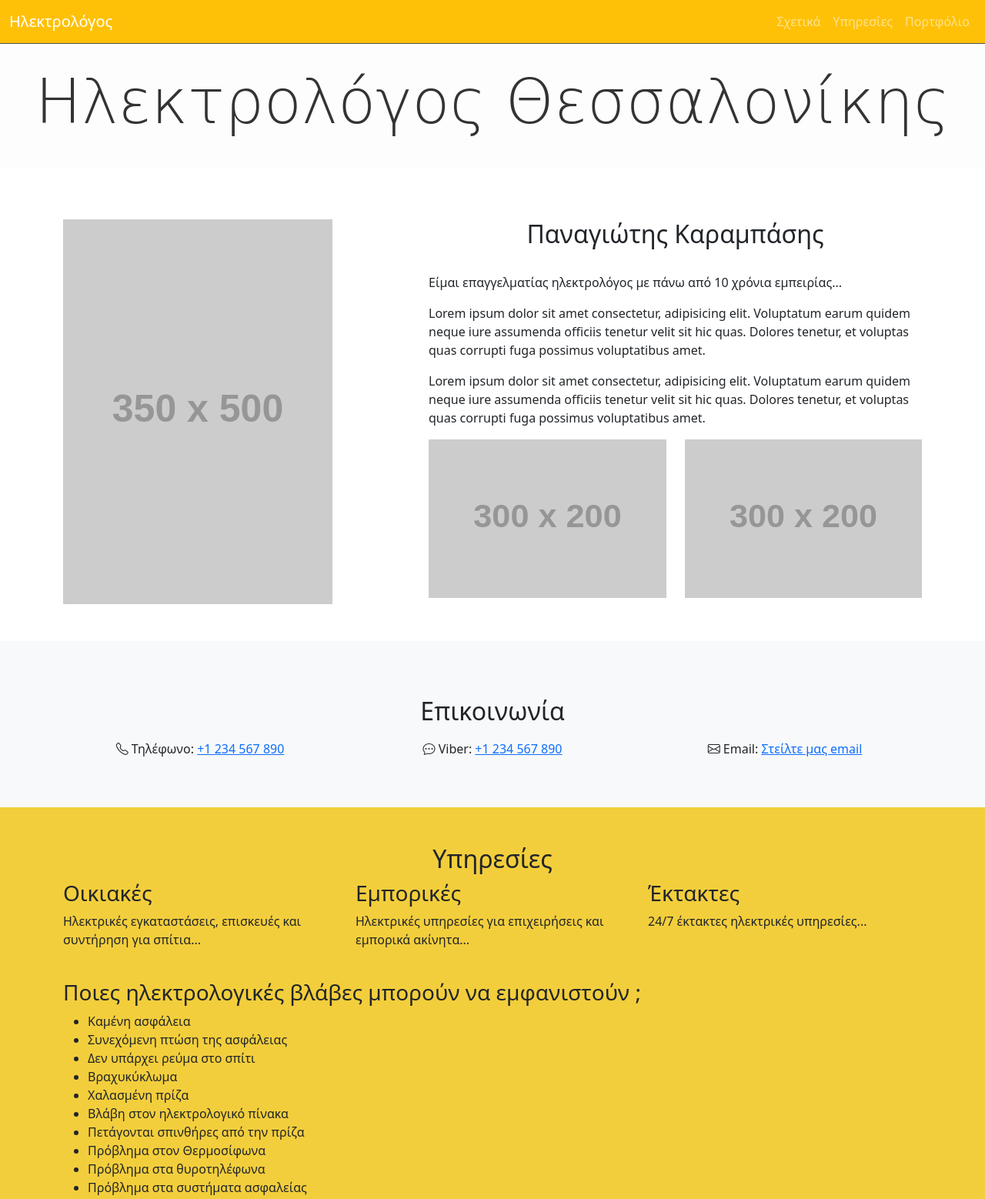
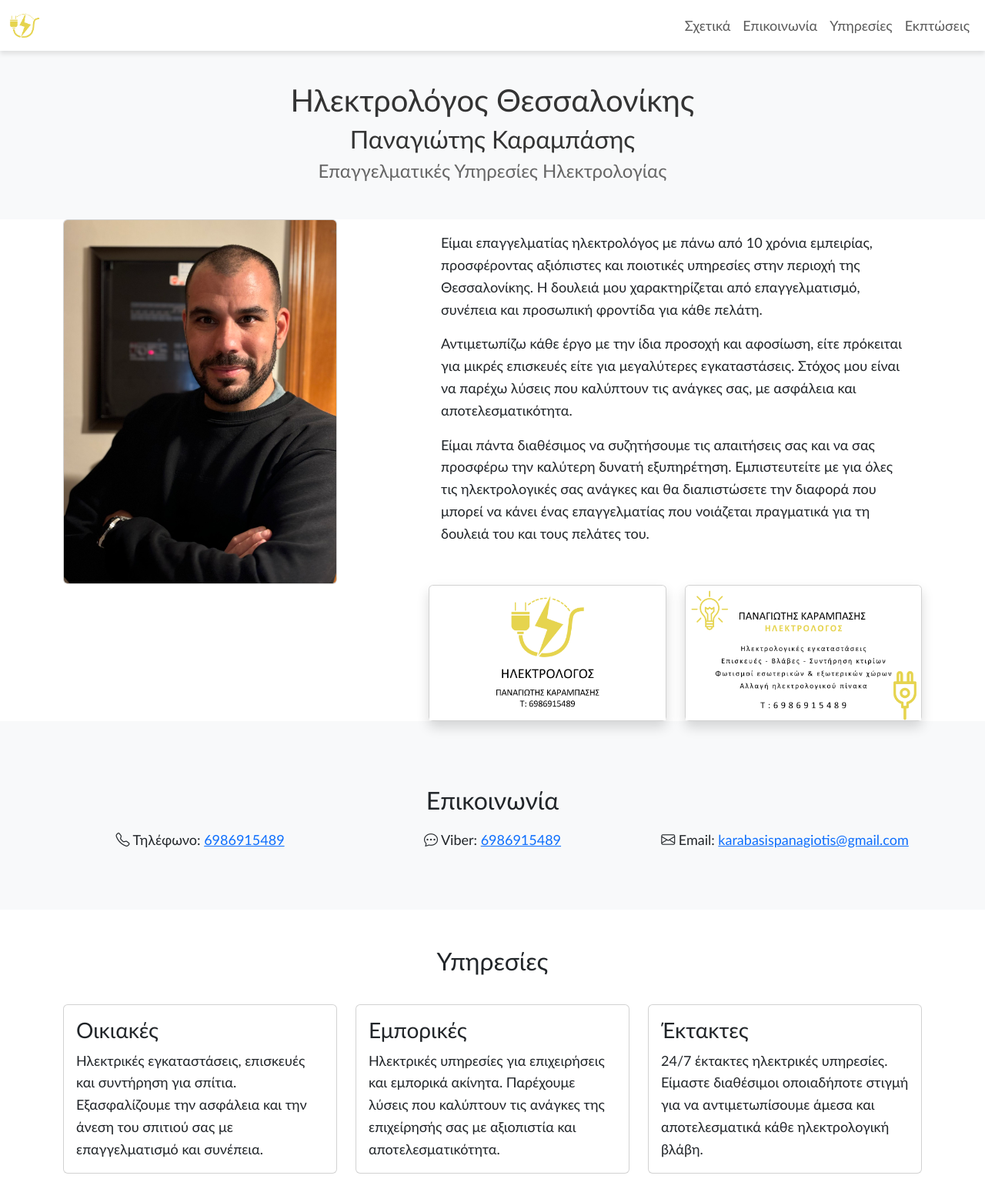
Before and after one commit to kvasilopoulos/karabasis, a plain HTML site: page index.html in a window 1280 px wide. Shown: the top 1558 px of the page at 77% size. Drawn offline with nearby package versions, Linux system fonts and the light colour scheme; placeholder pictures from the web are drawn by us.

Commit message:
Add layout styles for new sections and enhance footer design

```diff
--- a/Layout.css
+++ b/Layout.css
@@ -0,0 +1,58 @@
+ body {
+     font-family: 'Calibri', sans-serif;
+     font-size: 18px;
+     line-height: 1.6;
+ }
+
+ .navbar {
+     box-shadow: 0 4px 6px rgba(0, 0, 0, 0.1);
+ }
+
+ #artistic-title {
+     background-color: #f8f9fa;
+     padding: 40px 0;
+ }
+
+ #new-section {
+     background-color: #fdfdfd;
+     padding: 60px 0;
+ }
+
+ #new-section h2 {
+     font-family: 'Brush Script MT', cursive;
+     color: #333;
+ }
+
+ #new-section p {
+     margin-bottom: 20px;
+ }
+
+ #contact {
+     background-color: #f8f9fa;
+     padding: 60px 0;
+ }
+
+ #services {
+     /* background-color: #E6D44E; */
+     padding: 60px 0;
+ }
+
+ #portfolio {
+     background-color: #fdfdfd;
+     padding: 60px 0;
+ }
+
+ footer {
+     background-color: #343a40;
+     color: #fff;
+     padding: 20px 0;
+ }
+
+ .social-icons a {
+     margin: 0 10px;
+     color: #fff;
+ }
+
+ .social-icons a:hover {
+     color: #E6D44E;
+ }
--- a/index.html
+++ b/index.html
@@ -11,13 +11,19 @@
     integrity="sha384-QWTKZyjpPEjISv5WaRU9OFeRpok6YctnYmDr5pNlyT2bRjXh0JMhjY6hW+ALEwIH" crossorigin="anonymous">
   <link rel="stylesheet"
     href="https://cdnjs.cloudflare.com/ajax/libs/bootstrap-icons/1.8.1/font/bootstrap-icons.min.css">
+  <link rel="stylesheet" href="/Layout.css">
+  <style>
+
+  </style>
 </head>
 
 <body>
   <!-- Navigation Bar -->
-  <nav class="navbar navbar-expand-lg bg-warning border-bottom border-body" data-bs-theme="dark">
+  <nav class="navbar navbar-expand-lg">
     <div class="container-fluid">
-      <a class="navbar-brand" href="#">Ηλεκτρολόγος</a>
+      <a class="navbar-brand" href="#">
+        <img src="/img/logo.png" alt="Logo" style="height: 40px;">
+      </a>
       <button class="navbar-toggler" type="button" data-bs-toggle="collapse" data-bs-target="#navbarNav"
         aria-controls="navbarNav" aria-expanded="false" aria-label="Toggle navigation">
         <span class="navbar-toggler-icon"></span>
@@ -28,11 +34,15 @@
             <a class="nav-link" href="#about">Σχετικά</a>
           </li>
           <li class="nav-item">
+            <a class="nav-link" href="#contact">Επικοινωνία</a>
+          </li>
+          <li class="nav-item">
             <a class="nav-link" href="#services">Υπηρεσίες</a>
           </li>
-          <li class="nav-item">
-            <a class="nav-link" href="#portfolio">Πορτφόλιο</a>
+          <li>
+            <a class="nav-link" href="#discounts">Εκπτώσεις</a>
           </li>
+
           <!-- <li class="nav-item">
               <a class="nav-link" href="#contact">Επικοινωνία</a>
             </li> -->
@@ -42,96 +52,130 @@
   </nav>
 
   <!-- Artistic Title Section -->
-  <section id="artistic-title" class="d-flex align-items-center justify-content-center"
-    style="height: 20vh; background-color: #fdfdfd;">
-    <h1 class="display-1 text-center" style="font-family: 'Brush Script MT', cursive; color: #333;">
+  <!-- Artistic Title Section -->
+  <section id="artistic-title" class="d-flex flex-column align-items-center justify-content-center">
+    <div class="row">
+      <div class="col text-center">
+        <p class="h1" style="color: #333;">
           Ηλεκτρολόγος Θεσσαλονίκης
-    </h1>
+        </p>
+      </div>
+    </div>
+    <div class="row">
+      <div class="col text-center">
+        <p class="h2" style="color: #333;">Παναγιώτης Καραμπάσης</p>
+      </div>
+    </div>
+    <div class="row">
+      <div class="col text-center">
+        <p class="h4" style="color: #666;">
+          Επαγγελματικές Υπηρεσίες Ηλεκτρολογίας
+        </p>
+      </div>
+    </div>
   </section>
 
-  <!-- New Section with 2 Columns -->
-  <section id="new-section" class="py-5">
-    <div class="container" style="padding-top:20px;">
+  <!-- About Section -->
+  <section id="about">
+    <div class="container">
       <div class="row">
         <div class="col-md-4">
-          <img src="https://via.placeholder.com/350x500" class="img-fluid" alt="Sample Image">
+          <div class="card">
+            <img src="/img/avatar.jpg" class="card-img" alt="Sample Image">
+          </div>
         </div>
         <div class="col-md-7 offset-1">
-          <h2 class="text-center">Παναγιώτης Καραμπάσης</h2>
-          <br>
-          <p>Είμαι επαγγελματίας ηλεκτρολόγος με πάνω από 10 χρόνια εμπειρίας...</p>
-          <p> Lorem ipsum dolor sit amet consectetur, adipisicing elit. Voluptatum earum quidem neque iure assumenda
-            officiis tenetur velit sit hic quas. Dolores tenetur, et voluptas quas corrupti fuga possimus voluptatibus
-            amet.</p>
-          <p> Lorem ipsum dolor sit amet consectetur, adipisicing elit. Voluptatum earum quidem neque iure assumenda
-            officiis tenetur velit sit hic quas. Dolores tenetur, et voluptas quas corrupti fuga possimus voluptatibus
-            amet.</p>
+          <div class="card border-0">
+            <div class="card-body">
+              <p>Είμαι επαγγελματίας ηλεκτρολόγος με πάνω από 10 χρόνια εμπειρίας, προσφέροντας αξιόπιστες και ποιοτικές
+                υπηρεσίες στην περιοχή της Θεσσαλονίκης. Η δουλειά μου χαρακτηρίζεται από επαγγελματισμό, συνέπεια και
+                προσωπική φροντίδα για κάθε πελάτη.</p>
+              <p>Αντιμετωπίζω κάθε έργο με την ίδια προσοχή και αφοσίωση, είτε πρόκειται για μικρές επισκευές είτε για
+                μεγαλύτερες εγκαταστάσεις. Στόχος μου είναι να παρέχω λύσεις που καλύπτουν τις ανάγκες σας, με ασφάλεια
+                και
+                αποτελεσματικότητα.</p>
+              <p>Είμαι πάντα διαθέσιμος να συζητήσουμε τις απαιτήσεις σας και να σας προσφέρω την καλύτερη δυνατή
+                εξυπηρέτηση. Εμπιστευτείτε με για όλες τις ηλεκτρολογικές σας ανάγκες και θα διαπιστώσετε την διαφορά
+                που
+                μπορεί να κάνει ένας επαγγελματίας που νοιάζεται πραγματικά για τη δουλειά του και τους πελάτες του.</p>
+            </div>
+          </div>
+          <div class="row" style="margin-top: 20px;">
+            <div class="col-md-6">
+              <div class="card shadow">
+                <img src="/img/front.png" class="card-img-top" alt="Front of Card">
 
-          <div class="row">
-            <div class="col-md-6 ">
-              <img src="https://via.placeholder.com/300x200" class="card-img-top" alt="Front of Card">
-              <div class="card-body">
-                <!-- <h5 class="card-title">Front of Card</h5>
-                <p class="card-text">Details about the front of the card.</p> -->
               </div>
             </div>
             <div class="col-md-6">
-              <img src="https://via.placeholder.com/300x200" class="card-img-top" alt="Back of Card">
-              <div class="card-body">
-                <!-- <h5 class="card-title">Back of Card</h5>
-                <p class="card-text">Details about the back of the card.</p> -->
+              <div class="card shadow">
+                <img src="/img/back.png" class="card-img-top" alt="Back of Card">
+
+              </div>
+            </div>
           </div>
         </div>
       </div>
     </div>
   </section>
 
-  <!-- About Section -->
-  <!-- <section id="about" class="py-5">
-    <div class="container">
-      <h2 class="text-center">Σχετικά με Εμένα</h2>
-      <p class="text-center">Είμαι επαγγελματίας ηλεκτρολόγος με πάνω από 10 χρόνια εμπειρίας...</p>
-    </div>
-  </section> -->
-
   <!-- Contact Section -->
-  <section id="contact" class="py-5 bg-light position-relative">
+  <section id="contact">
     <div class="container">
       <div class="row mt-4 wpb_wrapper d-flex justify-content-center">
         <h2 class="text-center">Επικοινωνία</h2>
         <div style="padding-bottom:10px;"></div>
-
         <div class=" col-md-4 text-center">
-          <p><i class="bi bi-telephone"></i> Τηλέφωνο: <a href="tel:+1234567890">+1 234 567 890</a></p>
+          <p><i class="bi bi-telephone"></i> Τηλέφωνο: <a href="tel:+306986915489">6986915489</a></p>
         </div>
         <div class="col-md-4 text-center">
-          <p><i class="bi bi-chat-dots"></i> Viber: <a href="viber://add?number=1234567890">+1 234 567 890</a></p>
+          <p><i class="bi bi-chat-dots"></i> Viber:
+            <a href="viber://add?number=6986915489">
+              6986915489
+            </a>
+          </p>
         </div>
         <div class="col-md-4 text-center">
-          <p><i class="bi bi-envelope"></i> Email: <a href="mailto:asd">Στείλτε μας email</a></p>
+          <p><i class="bi bi-envelope"></i> Email: <a
+              href="mailto:karabasispanagiotis@gmail.com">karabasispanagiotis@gmail.com</a>
+          </p>
         </div>
       </div>
     </div>
   </section>
 
-
-
   <!-- Services Section -->
-  <section id="services" class="py-5" style="background-color: #f3ce3c;">
+  <section id="services" class="py-5">
     <div class="container">
       <h2 class="text-center">Υπηρεσίες</h2>
+      <br>
       <div class="row">
         <div class="col-md-4">
-          <h3>Οικιακές</h3>
-          <p>Ηλεκτρικές εγκαταστάσεις, επισκευές και συντήρηση για σπίτια...</p>
+          <div class="card mb-4">
+            <div class="card-body">
+              <h3 class="card-title">Οικιακές</h3>
+              <p class="card-text">Ηλεκτρικές εγκαταστάσεις, επισκευές και συντήρηση για σπίτια. Εξασφαλίζουμε την
+                ασφάλεια και την άνεση του σπιτιού σας με επαγγελματισμό και συνέπεια.</p>
+            </div>
+          </div>
         </div>
         <div class="col-md-4">
-          <h3>Εμπορικές</h3>
-          <p>Ηλεκτρικές υπηρεσίες για επιχειρήσεις και εμπορικά ακίνητα...</p>
+          <div class="card mb-4">
+            <div class="card-body">
+              <h3 class="card-title">Εμπορικές</h3>
+              <p class="card-text">Ηλεκτρικές υπηρεσίες για επιχειρήσεις και εμπορικά ακίνητα. Παρέχουμε λύσεις που
+                καλύπτουν τις ανάγκες της επιχείρησής σας με αξιοπιστία και αποτελεσματικότητα.</p>
+            </div>
+          </div>
         </div>
         <div class="col-md-4">
-          <h3>Έκτακτες</h3>
-          <p>24/7 έκτακτες ηλεκτρικές υπηρεσίες...</p>
+          <div class="card mb-4">
+            <div class="card-body">
+              <h3 class="card-title">Έκτακτες</h3>
+              <p class="card-text">24/7 έκτακτες ηλεκτρικές υπηρεσίες. Είμαστε διαθέσιμοι οποιαδήποτε στιγμή για να
+                αντιμετωπίσουμε άμεσα και αποτελεσματικά κάθε ηλεκτρολογική βλάβη.</p>
+            </div>
+          </div>
         </div>
       </div>
       <div class="mt-4">
@@ -163,8 +207,25 @@
     </div>
   </section>
 
+  <!-- Discounts Section -->
+  <section id="discounts" class="py-5 bg-light">
+    <div class="container">
+      <h2 class="text-center">Εκπτώσεις</h2>
+      <p class="text-center">Προσφέρουμε ειδικές εκπτώσεις για φοιτητές και A.M.E.A.. Επικοινωνήστε μαζί μας για να
+        μάθετε περισσότερα και να επωφεληθείτε από τις προσφορές μας.</p>
+      <div class="row">
+        <div class="col-md-6 text-center">
+          <p><i class="bi bi-person"></i> Έκπτωση για Φοιτητές: <strong>10%</strong></p>
+        </div>
+        <div class="col-md-6 text-center">
+          <p><i class="bi bi-briefcase"></i> Έκπτωση για A.M.E.A.: <strong>10%</strong></p>
+        </div>
+      </div>
+    </div>
+  </section>
+
   <!-- Portfolio Section -->
-  <section id="portfolio" class="py-5">
+  <!-- <section id="portfolio">
     <div class="container">
       <h2 class="text-center">Πορτφόλιο</h2>
       <div class="row">
@@ -179,11 +240,12 @@
         </div>
       </div>
     </div>
-  </section>
+  </section> -->
 
   <!-- Footer -->
-  <footer class="bg-dark text-light text-center py-3">
-    <p>Ηλεκτρολόγος &copy; 2021</p>
+  <footer class="bg-dark text-light py-3">
+    <div class="container text-center">
+      <p>Ηλεκτρολόγος &copy; 2024</p>
       <div class="social-icons">
         <a href="https://www.facebook.com" target="_blank" rel="noopener" class="text-light me-3">
           <i class="bi bi-facebook"></i>
@@ -191,9 +253,10 @@
         <a href="https://www.twitter.com" target="_blank" rel="noopener" class="text-light me-3">
           <i class="bi bi-twitter"></i>
         </a>
-      <a href="https://www.linkedin.com" target="_blank" rel="noopener" class="text-light">
+        <!-- <a href="https://www.linkedin.com" target="_blank" rel="noopener" class="text-light">
           <i class="bi bi-linkedin"></i>
-      </a>
+        </a> -->
+      </div>
     </div>
   </footer>
 
```
Also changed, not shown: img/Sticker.png (added), img/avatar.jpg (added), img/back.png (added), img/front.png (added), img/logo.png (added). Lines whose indentation alone changed are shown as unchanged.
